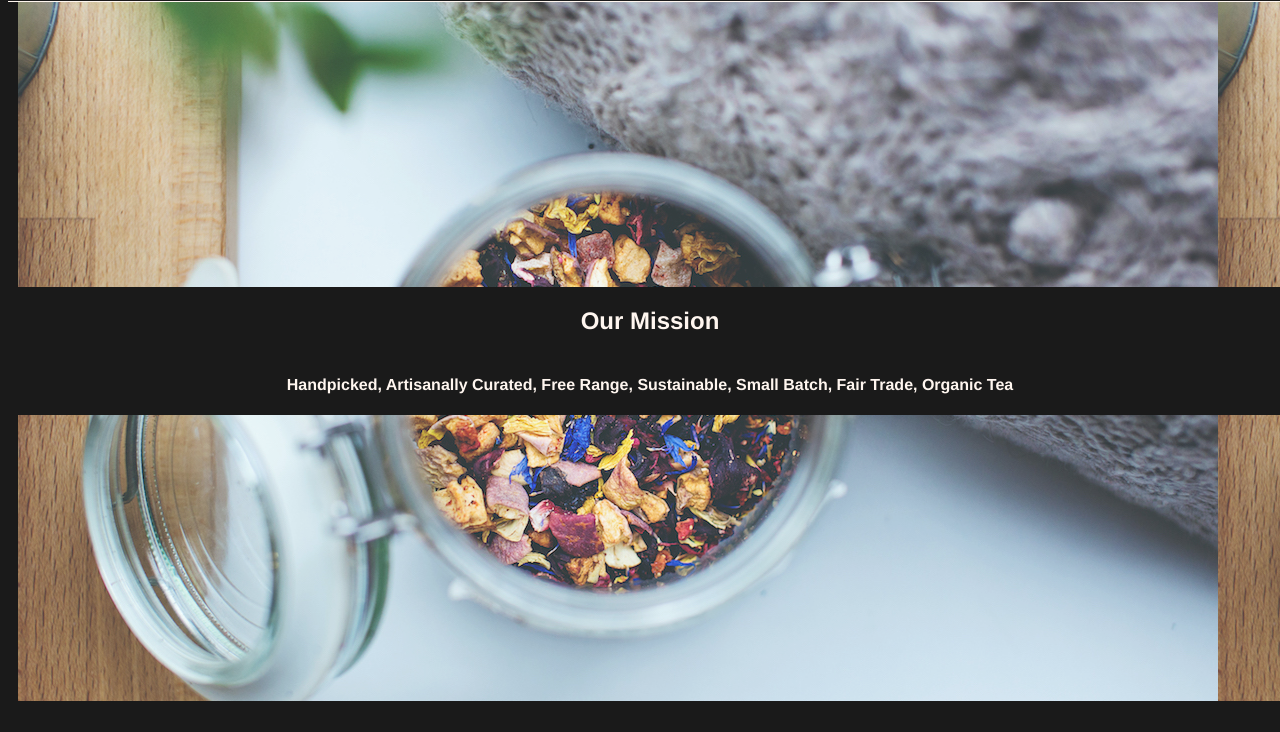
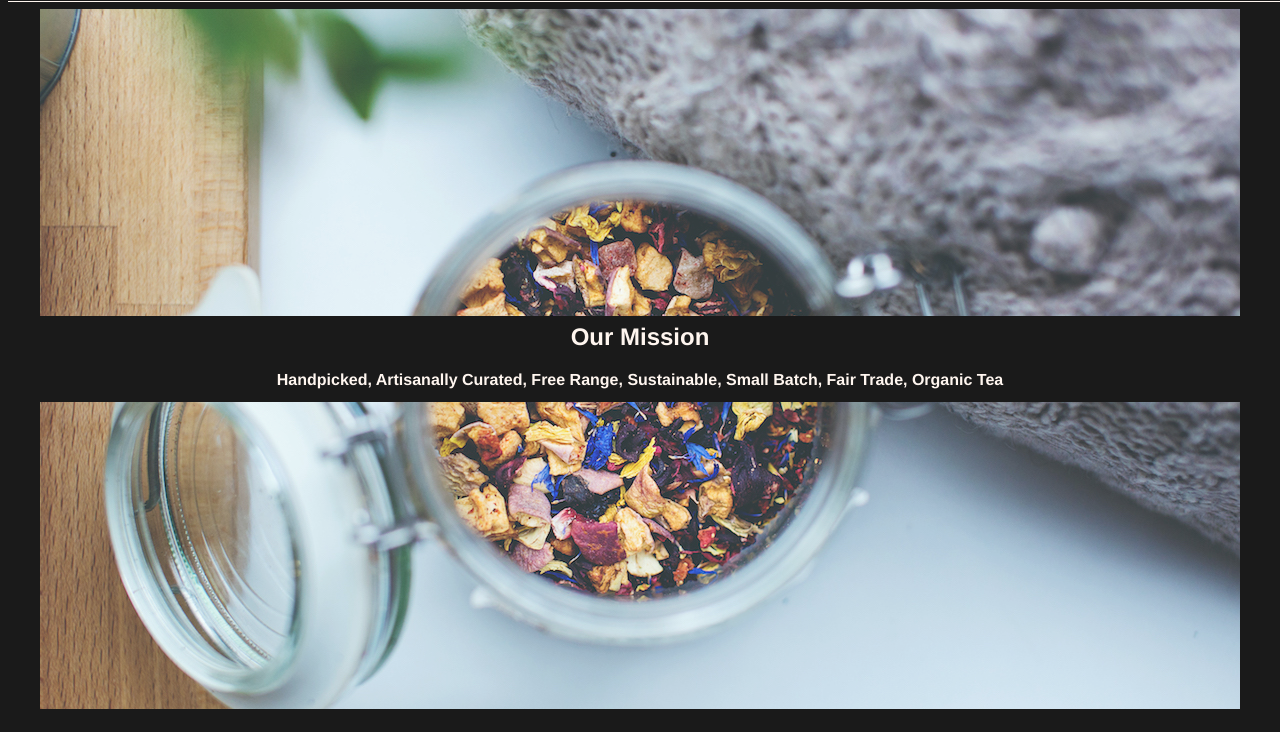
Before and after one commit to whaleguitar/tea_cozy, a plain HTML site: page index.html in a window 1280 px wide. Shown: the part 68-800 px from the top of the page. Drawn offline with Linux system fonts and the light colour scheme.

Commit message:
adjusted line spacing, photo width

```diff
--- a/index.html
+++ b/index.html
@@ -8,16 +8,18 @@
     <header class="container">
       <img src="Resources\img-tea-cozy-logo.png" alt="tea cozy logo"></img>
       <nav>
-        <div><a href="#Mission">Mission</a></div>
-        <div><a href="#FeaturedTea">Featured Tea</a></div>
-        <div><a href="#Locations">Locations</a></div>
+        <div><a href="#mission">Mission</a></div>
+        <div><a href="#featured_tea">Featured Tea</a></div>
+        <div><a href="#locations">Locations</a></div>
       </nav>
     </header>
     <!-- mission area main image -->
-    <div class="background">
-      <div class="runner">
-        <h2>Our Mission</h2>
-        <h4>Handpicked, Artisanally Curated, Free Range, Sustainable, Small Batch, Fair Trade, Organic Tea</h4>
+    <div class="mainview">
+      <div class="mainimage">
+        <div class="runner">
+          <div id="mission"><h2>Our Mission</h2></div>
+          <div><h4>Handpicked, Artisanally Curated, Free Range, Sustainable, Small Batch, Fair Trade, Organic Tea</h4></div>
+        </div>
       </div>
     </div>
     <footer>
--- a/style.css
+++ b/style.css
@@ -32,13 +32,17 @@ nav a {
   color:seashell;
   margin: 10px;
 }
-.background {
+.mainview {
+  display:flex;
+  justify-content: center;
+}
+.mainimage {
   display: flex;
   flex-direction: column;
   justify-content: center;
   align-items: center;
   background-image: url(Resources/img-mission-background.jpg);
-  width: 100%;
+  width: 1200px;
   height: 700px;
   margin: 69px 10px 0px 10px;
 }
@@ -48,5 +52,6 @@ nav a {
   background-color: black;
   justify-content: center;
   align-items: center;
-  width: 100%;
+  width:100%;
+  line-height: .1;
 }
```
